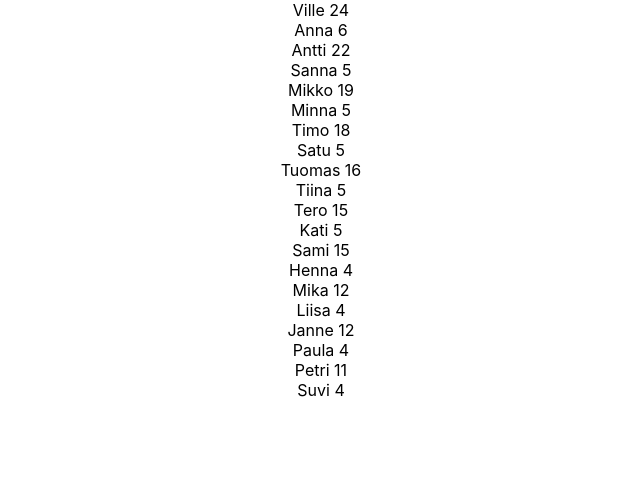
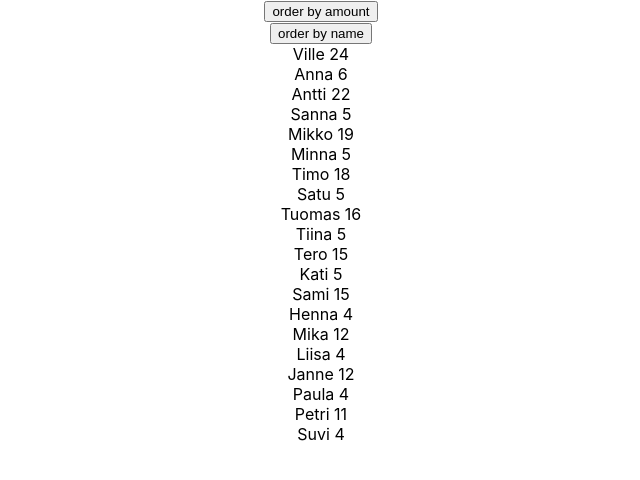
Before and after one commit to JenninaFarm/NameApp, a React (Create React App) app: page / in a window 1280 px wide. Shown: the top 480 px of the page, without its empty margins (319-959 px from the left). Built offline with nearby package versions, Linux system fonts and the light colour scheme.

Commit message:
Add option to order by amount or name

```diff
--- a/src/App.js
+++ b/src/App.js
@@ -1,16 +1,65 @@
 import "./App.css";
+import React, { useEffect, useState } from "react";
 import names from "./names.json";
-import Name from "./Name.js";
+import Order from "./Order.js";
+import Main from "./Main.js";
 
 function App() {
-  let namesString = JSON.stringify(names);
-  let namesObj = JSON.parse(namesString);
-  let nameList = namesObj.names.map((name) => {
-    return <Name name={name.name} amount={name.amount} />;
+  const namesString = JSON.stringify(names);
+  const namesObj = JSON.parse(namesString);
+  const [nameList, setNameList] = useState(namesObj.names);
+  const [decreasingAmountOrder, setAmountOrder] = useState(true);
+  const [increasingNameOrder, setNameOrder] = useState(true);
+
+  useEffect(() => {
+    console.log("mounted");
   });
+
+  const handleAmountOrder = (event) => {
+    let newOrder = [];
+    if (decreasingAmountOrder) {
+      newOrder = nameList.sort((a, b) => b.amount - a.amount);
+      // if Object.is is true React will not re-render
+      console.log(Object.is(newOrder, nameList));
+      setNameList(newOrder);
+      setAmountOrder(false);
+    } else {
+      newOrder = nameList.sort((a, b) => a.amount - b.amount);
+      setNameList(newOrder);
+      setAmountOrder(true);
+    }
+
+    console.log(" order clicked");
+  };
+
+  const handleNameOrder = (event) => {
+    let newOrder = [];
+    if (increasingNameOrder) {
+      newOrder = nameList.sort((a, b) =>
+        a.name.toUpperCase() < b.name.toUpperCase() ? -1 : 1
+      );
+      // if Object.is is true React will not re-render
+      console.log(Object.is(newOrder, nameList));
+      setNameList(newOrder);
+      console.log(newOrder);
+      setNameOrder(false);
+    } else {
+      newOrder = nameList.sort((a, b) =>
+        a.name.toUpperCase() < b.name.toUpperCase() ? 1 : -1
+      );
+      setNameList(newOrder);
+      setNameOrder(true);
+    }
+
+    console.log(" order clicked");
+  };
+
   return (
     <div className="App">
-      <div>{nameList}</div>
+      <Order handleClick={handleAmountOrder} by={"amount"} />
+      <Order handleClick={handleNameOrder} by={"name"} />
+
+      <Main names={nameList} />
     </div>
   );
 }
--- /dev/null
+++ b/src/Main.js
@@ -0,0 +1,13 @@
+import Name from "./Name.js";
+
+const Main = (props) => {
+  return (
+    <div>
+      {props.names.map((name, index) => {
+        return <Name key={index} name={name.name} amount={name.amount} />;
+      })}
+    </div>
+  );
+};
+
+export default Main;
--- /dev/null
+++ b/src/Order.js
@@ -0,0 +1,9 @@
+const Order = (props) => {
+  return (
+    <div>
+      <button onClick={props.handleClick}>order by {props.by}</button>
+    </div>
+  );
+};
+
+export default Order;
```
Also changed, not shown: 1 other file (tests, documents, lock files or other folders).
